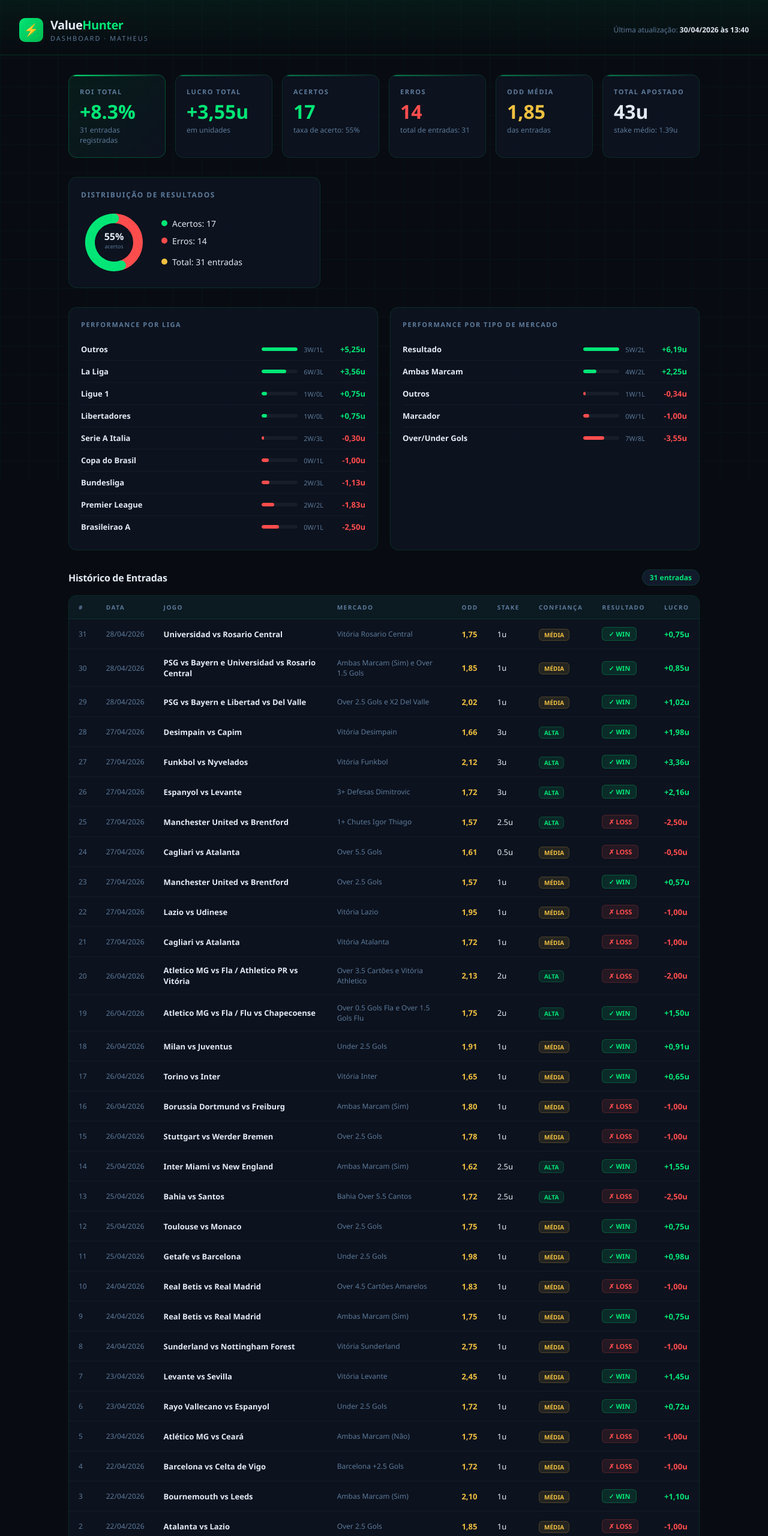
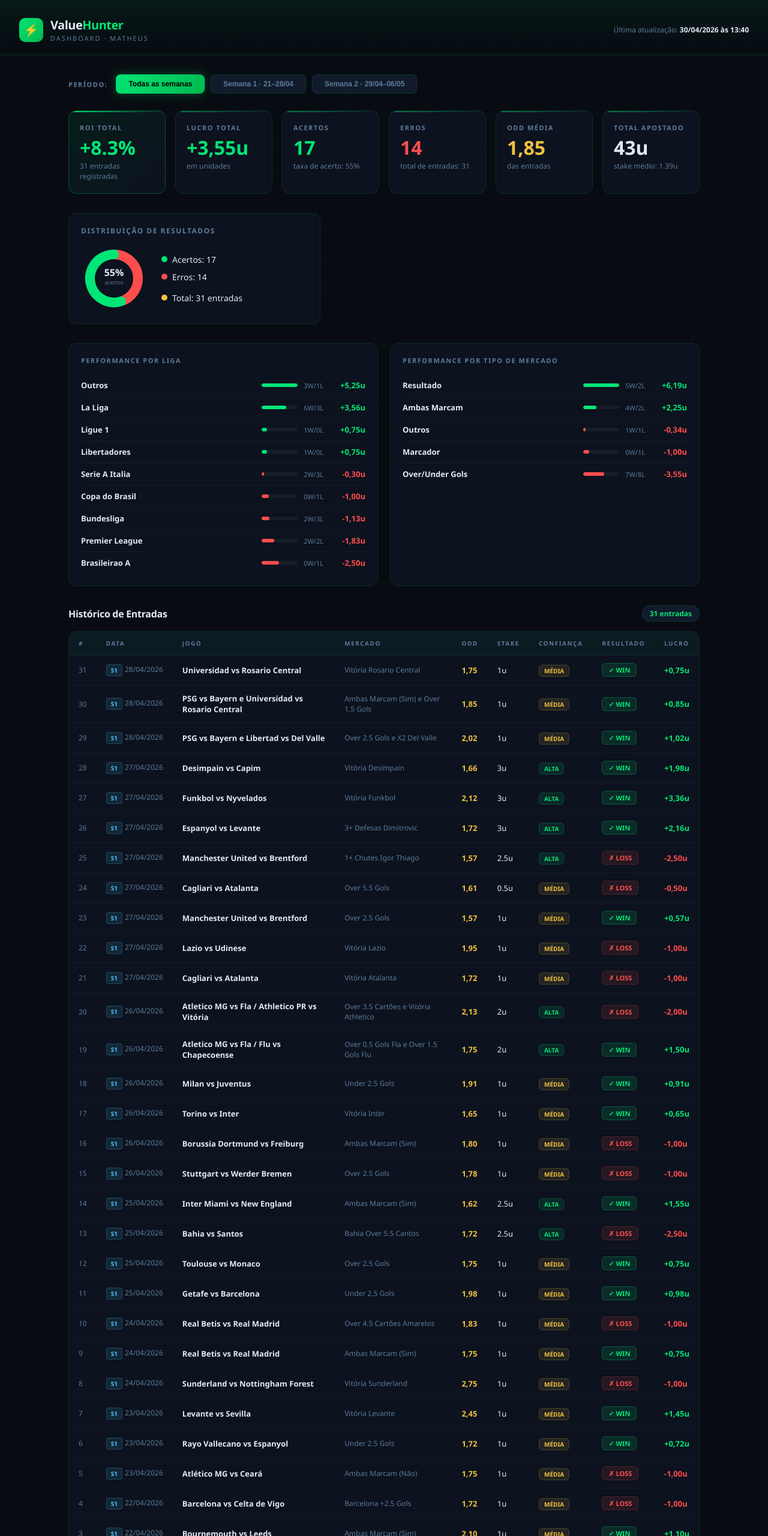
Before and after one commit to rgavo/value-hunter, a plain HTML site: page matheus.html in a window 1280 px wide. Shown: the top 2560 px of the page at 60% size. Drawn offline with Linux system fonts and the light colour scheme.

Commit message:
Add weekly filter (S1/S2/Todas) to Matheus dashboard

```diff
--- a/matheus.html
+++ b/matheus.html
@@ -218,6 +218,35 @@
   .empty .empty-icon { font-size:36px; margin-bottom:12px; }
   .empty p { max-width:300px; margin:0 auto; line-height:1.6; }
 
+  /* ── WEEK FILTER ── */
+  .week-filter {
+    display:flex; align-items:center; gap:10px;
+    margin-bottom:28px; flex-wrap:wrap;
+  }
+  .week-filter-label {
+    font-size:11px; font-weight:700; letter-spacing:1.5px;
+    text-transform:uppercase; color:var(--muted);
+    margin-right:4px;
+  }
+  .wf-btn {
+    padding:8px 20px; border-radius:8px; border:1px solid var(--border);
+    background:var(--bg3); color:var(--muted);
+    font-size:12px; font-weight:700; cursor:pointer;
+    transition:all .18s; white-space:nowrap;
+  }
+  .wf-btn:hover { border-color:rgba(0,230,118,.3); color:var(--text); }
+  .wf-btn.active {
+    background:linear-gradient(135deg,var(--green),var(--green2));
+    color:#000; border-color:transparent;
+    box-shadow:0 0 16px rgba(0,230,118,.3);
+  }
+  .week-tag {
+    display:inline-block; font-size:10px; font-weight:700;
+    padding:2px 7px; border-radius:4px; margin-right:4px;
+    background:rgba(79,195,247,.12); color:#4fc3f7;
+    border:1px solid rgba(79,195,247,.2); vertical-align:middle;
+  }
+
   /* ── FOOTER ── */
   footer {
     position:relative; z-index:1;
@@ -243,6 +272,14 @@
 </header>
 
 <main>
+
+  <!-- WEEK FILTER -->
+  <div class="week-filter">
+    <span class="week-filter-label">Período:</span>
+    <button class="wf-btn active" data-filter="all">Todas as semanas</button>
+    <button class="wf-btn" data-filter="week1">Semana 1 · 21–28/04</button>
+    <button class="wf-btn" data-filter="week2">Semana 2 · 29/04–06/05</button>
+  </div>
 
   <!-- STAT CARDS -->
   <div class="stats-grid">
@@ -408,13 +445,23 @@
 // ENGINE — não precisa editar abaixo
 // ═══════════════════════════════════════════════════════
 function fmtU(n) {
-  // formata em unidades: +0,75u / -1,00u
   return (n >= 0 ? '+' : '-') + Math.abs(n).toFixed(2).replace('.',',') + 'u';
 }
 function pad(n){ return String(n).padStart(2,'0'); }
 
+function getWeek(dateStr) {
+  const [d, m, y] = dateStr.split('/').map(Number);
+  const date = new Date(y, m-1, d);
+  const w1end = new Date(2026, 3, 28); // 28/04/2026
+  return date <= w1end ? 1 : 2;
+}
+
+let currentFilter = 'all';
+
 function render() {
-  const bets = BETS;
+  const bets = currentFilter === 'all'   ? BETS :
+               currentFilter === 'week1' ? BETS.filter(b => getWeek(b.date) === 1) :
+                                           BETS.filter(b => getWeek(b.date) === 2);
   const n = bets.length;
 
   // last update
@@ -565,10 +612,13 @@
       'OBS':   '<span class="badge-obs">OBS</span>',
     }[b.confidence] || '';
 
+    const weekTag = currentFilter === 'all'
+      ? `<span class="week-tag">S${getWeek(b.date)}</span>`
+      : '';
     const tr = document.createElement('tr');
     tr.innerHTML = `
       <td style="color:var(--muted);font-size:12px">${idx}</td>
-      <td style="color:var(--muted);font-size:12px;white-space:nowrap">${b.date||'—'}</td>
+      <td style="color:var(--muted);font-size:12px;white-space:nowrap">${weekTag}${b.date||'—'}</td>
       <td style="font-weight:600">${b.game}</td>
       <td style="color:var(--muted);font-size:12px">${b.market}</td>
       <td style="font-weight:700;color:var(--gold)">${b.odds.toFixed(2).replace('.',',')}</td>
@@ -580,6 +630,16 @@
   });
 }
 
+// ── filter buttons ──
+document.querySelectorAll('.wf-btn').forEach(btn => {
+  btn.addEventListener('click', () => {
+    document.querySelectorAll('.wf-btn').forEach(b => b.classList.remove('active'));
+    btn.classList.add('active');
+    currentFilter = btn.dataset.filter;
+    render();
+  });
+});
+
 render();
 </script>
 </body>
```
